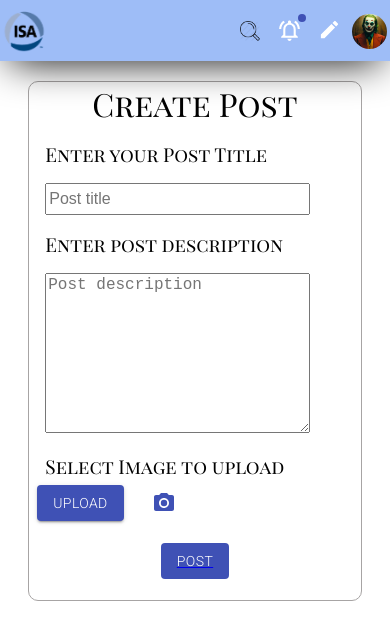
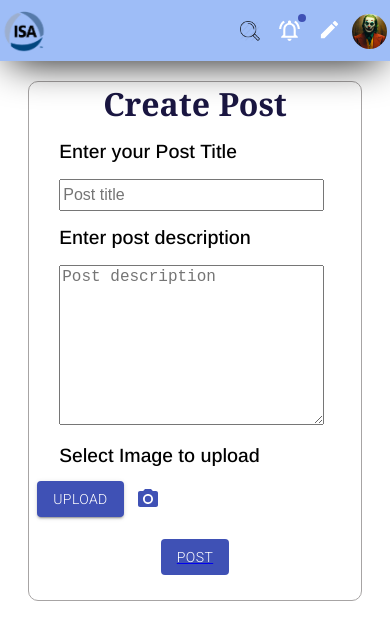
Before and after one commit to asmitabhangare/Alumni_hub, a React (Create React App) app: page /create-post in a window 390 px wide. Shown: the top 640 px of the page. Built offline with nearby package versions, Linux system fonts and the light colour scheme.

Commit message:
third commit

```diff
--- a/src/App.js
+++ b/src/App.js
@@ -1,3 +1,4 @@
+//blogpost
 import React from 'react';
 import './App.css';
 import Header from './components/Header';
--- a/src/components/CreatePost/index.js
+++ b/src/components/CreatePost/index.js
@@ -48,15 +48,20 @@ const CreatePost = (props) => {
                         multiple
                         type="file"
                     />
+                    <div className="upload">
                     <label htmlFor="contained-button-file">
+
                         <Button variant="contained" color="primary" component="span">Upload</Button>
+
                     </label>
                     <input accept="image/*" className={classes.input} id="icon-button-file" type="file" />
                     <label htmlFor="icon-button-file">
                         <IconButton color="primary" aria-label="upload picture" component="span">
                             <PhotoCamera />
                         </IconButton>
+
                     </label>
+                    </div>
                 </div>
                 <NavLink to="/"><div className="buttonClass"><Button variant="contained" color="primary" disableElevation>Post</Button></div></NavLink>
 
--- a/src/components/CreatePost/style.css
+++ b/src/components/CreatePost/style.css
@@ -1,3 +1,9 @@
+@import url('https://fonts.googleapis.com/css2?family=Noto+Serif:wght@700&display=swap');
+@import url('https://fonts.googleapis.com/css2?family=Arimo:wght@500&family=Noto+Serif:wght@700&display=swap');
+:root{
+    --font1: 'Noto Serif', serif;
+    --font2: 'Arimo', sans-serif;
+}
 .createPostContainer{
     display: "flex";
     justify-content: center;
@@ -24,29 +30,34 @@
     display: flex;
     font-size: 2rem;
     justify-content: center;
+    font-family: var(--font1);
+    color: rgb(26, 22, 65);
 }
 .postHeading{
     display: flex;
     font-size: 1.2rem;
     margin-top: 1rem;
-    margin-left: 1rem;
+    margin-left: 60px;
+    font-family: var(--font2);
+
 }
 .titleInput{
     margin-top: 1rem;
-    margin-left: 1rem;
+    margin-left: 60px;
     width: 80%;
     height: 2rem;
     font-size: 1rem;
 }
 .description{
+    font-family: var(--font2);
     display: flex;
     font-size: 1.2rem;
     margin-top: 1rem;
-    margin-left: 1rem;
+    margin-left: 60px;
 }
 .descriptionInput{
     margin-top: 1rem;
-    margin-left: 1rem;
+    margin-left: 60px;
     width: 80%;
     height: 10rem;
     font-size: 1rem;
@@ -59,7 +70,8 @@
     display: flex;
     font-size: 1.2rem;
     margin-top: 1rem;
-    margin-left: 1rem;
+    margin-left: 60px;
+    font-family: var(--font2);
 }
 
 .buttonClass{
@@ -67,8 +79,12 @@
     justify-content: center;
     align-items: center;
     margin-top: 1rem;
+
     /* width: 50%; */
     /* height: 3rem; */
+}
+.upload{
+    margin-left: 60px;
 }
 .postButton{
     color: white;
@@ -79,3 +95,44 @@
     width: 30%;
     height: 2rem;
 }
+
+@media (max-width: 800px){
+    .upload{
+        margin-left: 40px;
+    }
+    .image{
+        margin-left: 40px;
+    }
+    .description{
+        margin-left: 40px;
+    }
+    .descriptionInput{
+        margin-left: 40px;
+    }
+    .postHeading{
+        margin-left: 40px;
+    }
+    .titleInput{
+        margin-left: 40px;
+    }
+}
+@media (max-width: 426px){
+    .upload{
+        margin-left: 30px;
+    }
+    .image{
+        margin-left: 30px;
+    }
+    .description{
+        margin-left: 30px;
+    }
+    .descriptionInput{
+        margin-left: 30px;
+    }
+    .postHeading{
+        margin-left: 30px;
+    }
+    .titleInput{
+        margin-left: 30px;
+    }
+}
--- a/src/components/Posts/style.css
+++ b/src/components/Posts/style.css
@@ -32,7 +32,9 @@
 .main_1{
     width: 100%;
 }
+@media (max-width: 1024px){
 
+}
 @media (max-width: 800px){
     .back{
         width: 100%;
--- a/src/components/Posts/tags.css
+++ b/src/components/Posts/tags.css
@@ -8,7 +8,7 @@
 .hori{
     width: 90%;
     margin-top: 5%;
-    height: 6px;
+    height: 2px;
     background-color: rgb(167, 164, 164);
 
 }
--- a/src/components/Posts/tags.js
+++ b/src/components/Posts/tags.js
@@ -6,6 +6,7 @@ const tags = () => {
            <>
            <div className="can">
             <h1 className="tagtitle">Tags</h1>
+
             <center><hr className="hori"></hr></center>
             <div className="column">
             <div><img className="domain" src="https://img.icons8.com/color/48/000000/python.png"/><span className="tname">Python</span></div>
```
